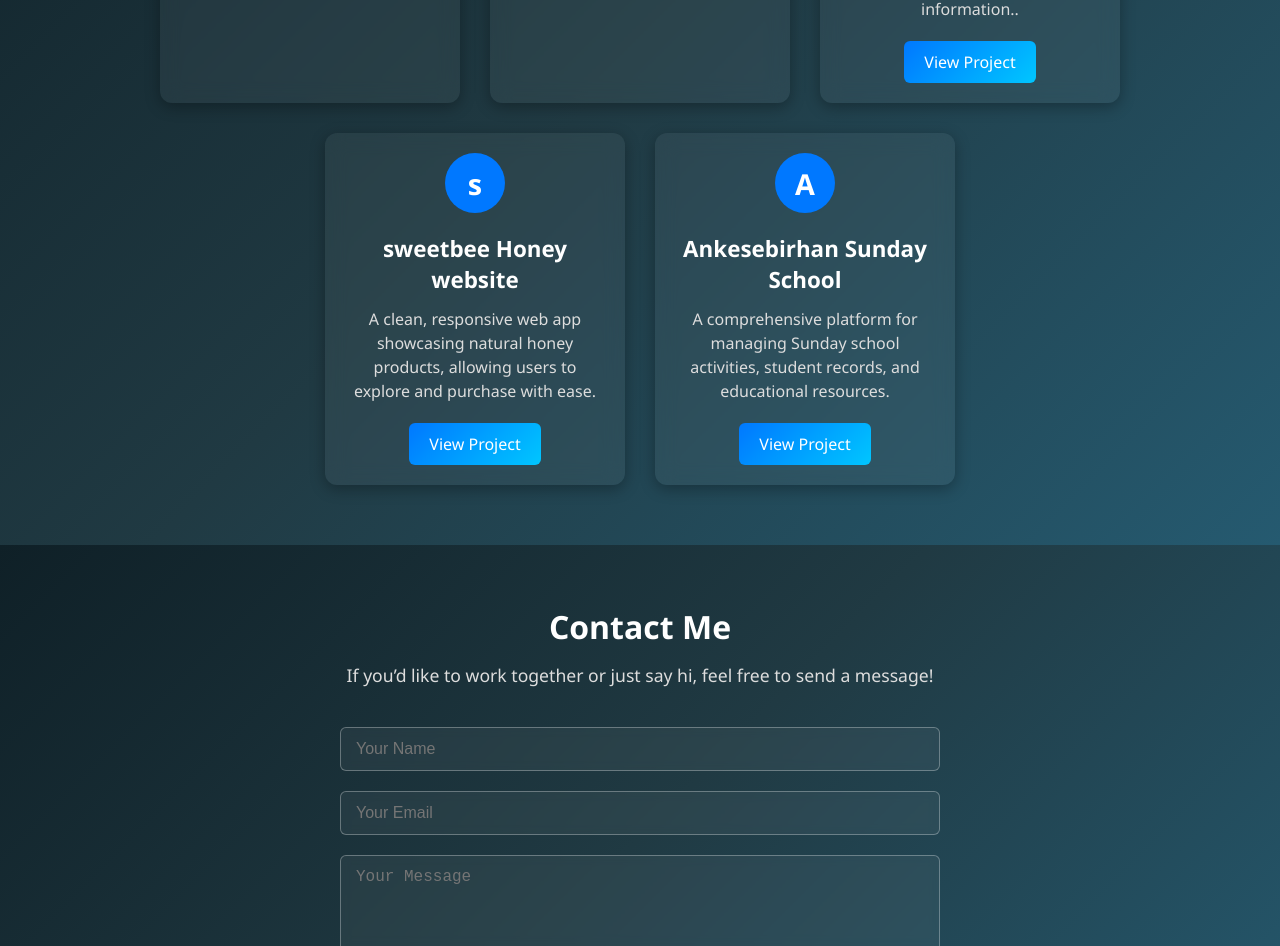
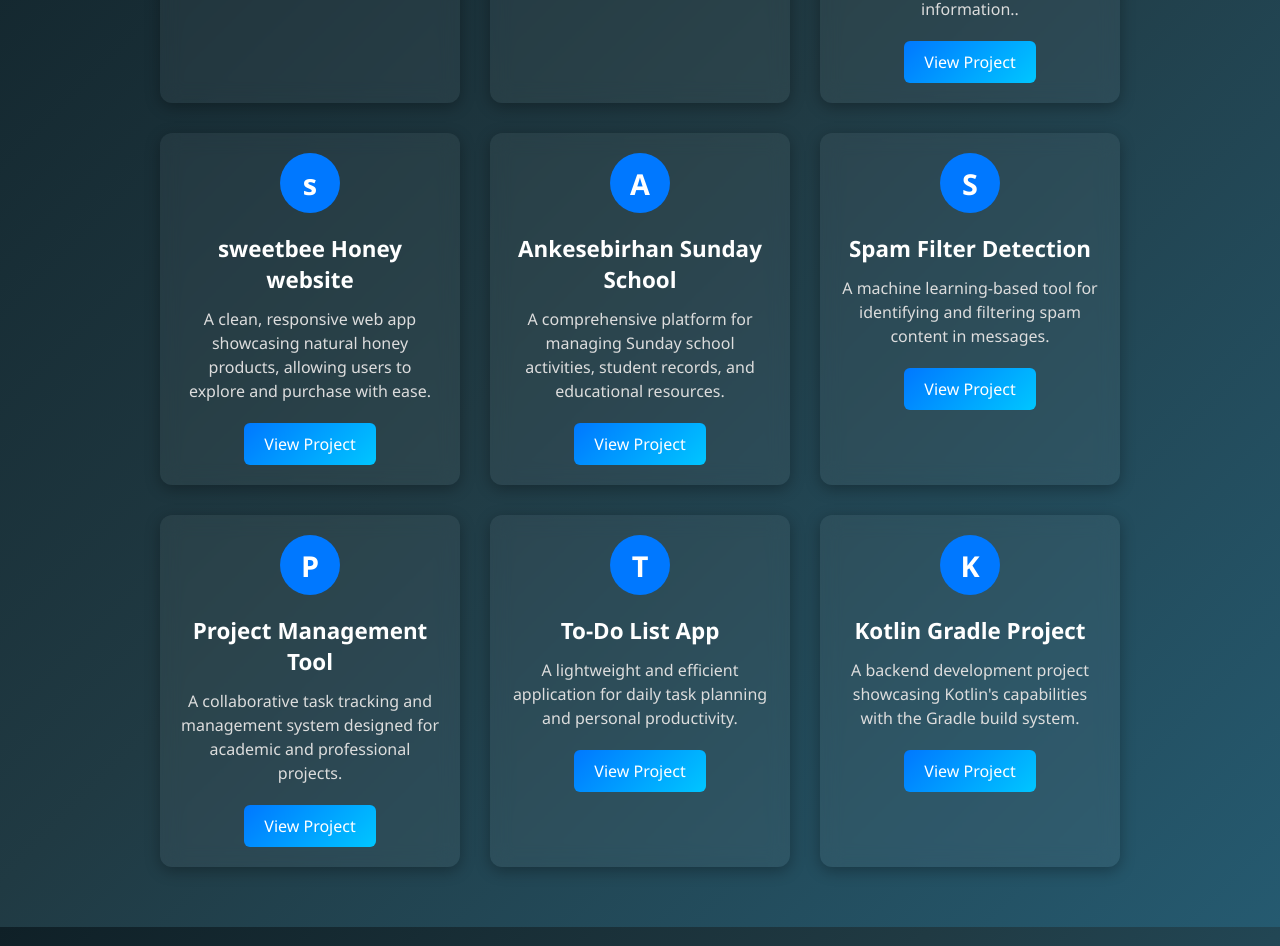
Before and after one commit to Amanualegezahegne/Amanuale-portifolio, a React (Vite) app: page / in a window 1280 px wide. Shown: the part 1854-2800 px from the top of the page. Built offline with nearby package versions, Linux system fonts and the light colour scheme.

Commit message:
Add more projects from GitHub profile

```diff
--- a/src/Pages/Projects.jsx
+++ b/src/Pages/Projects.jsx
@@ -26,7 +26,27 @@ const Projects = () => {
     {
       title: "Ankesebirhan Sunday School",
       description: "A comprehensive platform for managing Sunday school activities, student records, and educational resources.",
-      link: "#",
+      link: "https://github.com/Amanualegezahegne/Ankese_birhan_senbet.git",
+    },
+    {
+      title: "Spam Filter Detection",
+      description: "A machine learning-based tool for identifying and filtering spam content in messages.",
+      link: "https://github.com/Amanualegezahegne/spam-filter-detection.git",
+    },
+    {
+      title: "Project Management Tool",
+      description: "A collaborative task tracking and management system designed for academic and professional projects.",
+      link: "https://github.com/Amanualegezahegne/project_managment.git",
+    },
+    {
+      title: "To-Do List App",
+      description: "A lightweight and efficient application for daily task planning and personal productivity.",
+      link: "https://github.com/Amanualegezahegne/to-do-app.git",
+    },
+    {
+      title: "Kotlin Gradle Project",
+      description: "A backend development project showcasing Kotlin's capabilities with the Gradle build system.",
+      link: "https://github.com/Amanualegezahegne/kotlin__gradle_project.git",
     },
   ];
 
```
